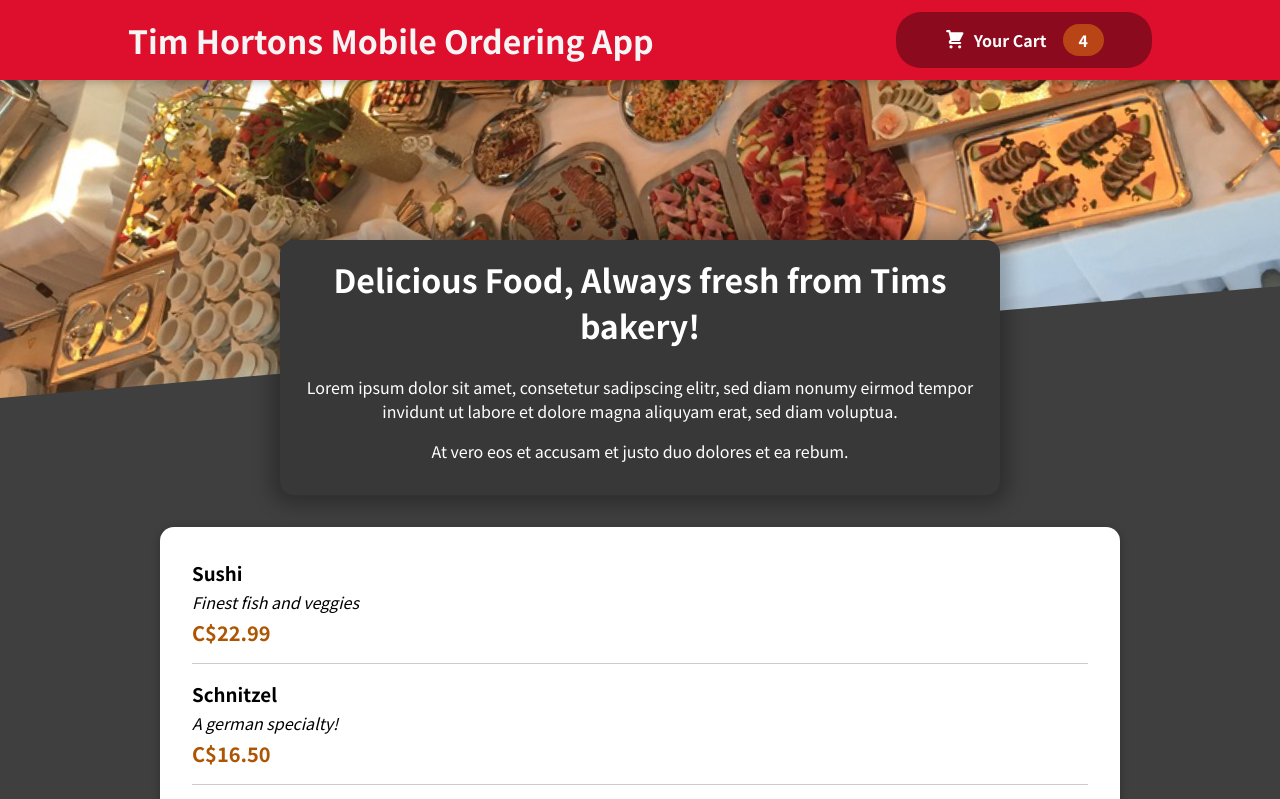
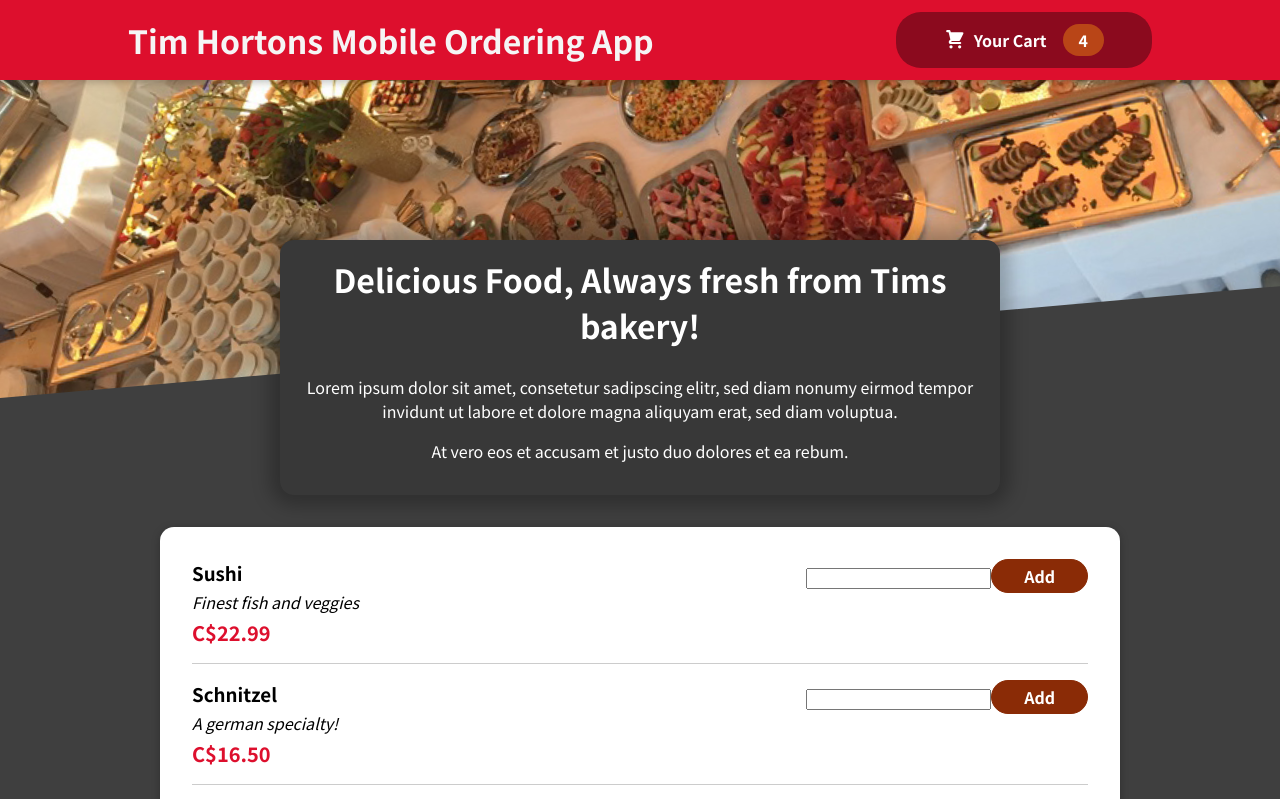
Before and after one commit to milosDamjanovic17/food-ordering-app, a React (Create React App) app: page / in a window 1280 px wide. Shown: the top 799 px of the page. Built offline with nearby package versions, Linux system fonts and the light colour scheme.

Commit message:
added meal items list form .136

```diff
--- a/src/components/Meals/AvailableMeals.js
+++ b/src/components/Meals/AvailableMeals.js
@@ -29,6 +29,7 @@
   },
 ];
 
+// map dummy collection and render it
 const AvailableMeals = () => {
   const mealsList = DUMMY_MEALS.map((meal) => (
     <MealItem
--- a/src/components/Meals/MealItem/MealItem.js
+++ b/src/components/Meals/MealItem/MealItem.js
@@ -1,4 +1,5 @@
 import React from "react";
+import MealItemForm from "./MealItemForm";
 import styles from "./MealItem.module.css";
 
 const MealItem = (props) => {
@@ -11,7 +12,9 @@
         <div className={styles.description}>{props.description}</div>
         <div className={styles.price}>{price}</div>
       </div>
-      <div></div>
+      <div>
+        <MealItemForm />
+      </div>
     </li>
   );
 };
--- a/src/components/Meals/MealItem/MealItem.module.css
+++ b/src/components/Meals/MealItem/MealItem.module.css
@@ -17,6 +17,6 @@
 .price {
   margin-top: 0.25rem;
   font-weight: bold;
-  color: #ad5502;
+  color: #dd0f2d;
   font-size: 1.25rem;
 }
--- a/src/components/Meals/MealItem/MealItemForm.js
+++ b/src/components/Meals/MealItem/MealItemForm.js
@@ -0,0 +1,14 @@
+import React from "react";
+
+import styles from "./MealItemForm.module.css";
+
+const MealItemForm = (props) => {
+  return (
+    <form className={styles.form}>
+      <input />
+      <button>Add</button>
+    </form>
+  );
+};
+
+export default MealItemForm;
--- /dev/null
+++ b/src/components/Meals/MealItem/MealItemForm.module.css
@@ -0,0 +1,20 @@
+.form {
+  text-align: right;
+}
+
+.form button {
+  font: inherit;
+  cursor: pointer;
+  background-color: #8a2b06;
+  border: 1px solid #8a2b06;
+  color: white;
+  padding: 0.25rem 2rem;
+  border-radius: 20px;
+  font-weight: bold;
+}
+
+.form button:hover,
+.form button:active {
+  background-color: #641e03;
+  border-color: #641e03;
+}
```
Also changed, not shown: src/components/UI/Input.js (added, +12 -0 lines), src/components/UI/Input.module.css (added, +18 -0 lines).
